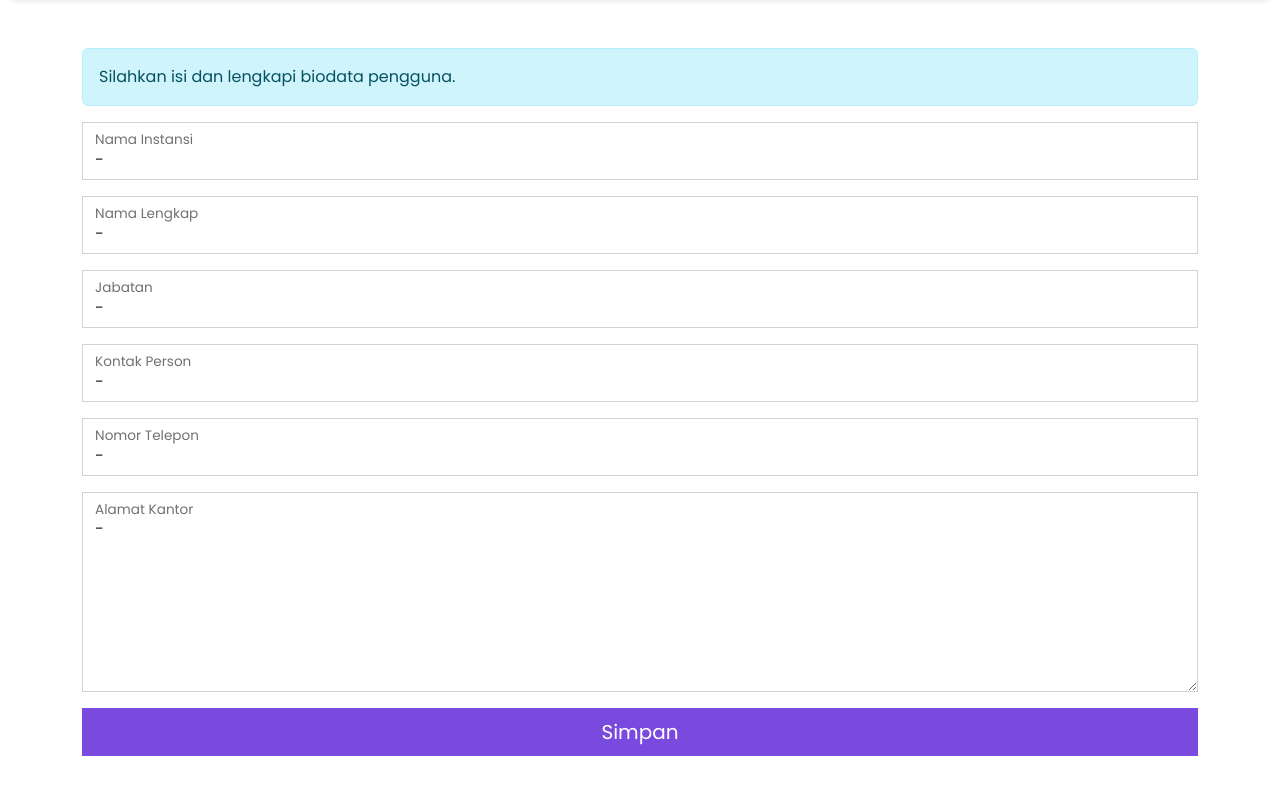
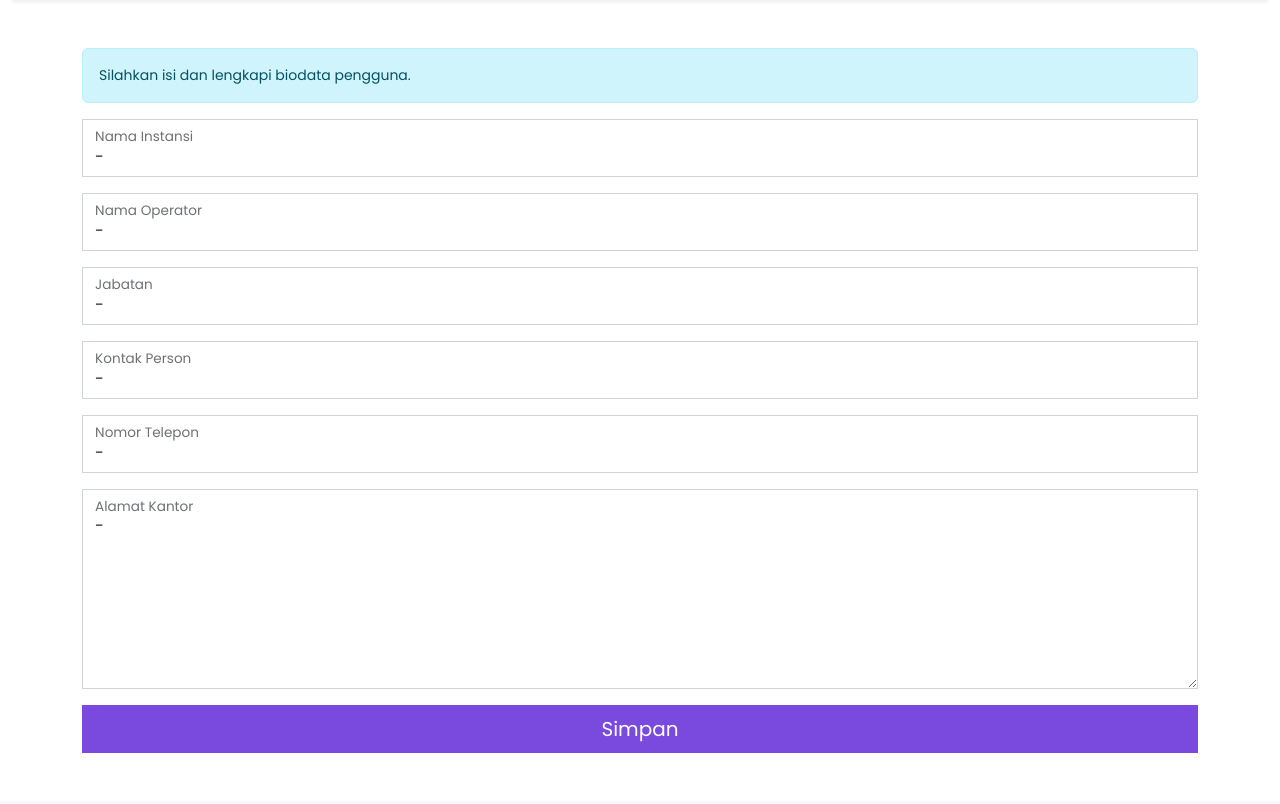
Before and after one commit to sleepingtime94/petaku-v2, a PHP site: template app/Views/profile.twig in a window 1280 px wide. Shown: the part 72-876 px from the top of the page. After the commit the page ends 825 px from the top, so only its background shows below. Run offline with PHP 8.4, Linux system fonts and the light colour scheme; the template is opened without the code that fills it, so the values that code supplies are empty; some libraries are stand-ins or nearby versions.

Commit message:
fix profile input info

```diff
--- a/app/Views/profile.twig
+++ b/app/Views/profile.twig
@@ -1,10 +1,8 @@
 {% extends "layout.twig" %} {% block content %}
 <div class="container">
   <div id="profile-form" class="my-5">
-    <div class="mb-3">
-      <div class="alert alert-info">
-        Silahkan isi dan lengkapi biodata pengguna.
-      </div>
+    <div class="alert alert-info small mb-3">
+      Silahkan isi dan lengkapi biodata pengguna.
     </div>
     <div class="form-floating mb-3">
       <input type="text" class="form-control rounded-0" id="gov-name" placeholder="xxx" autocomplete="off"
@@ -14,7 +12,7 @@
     <div class="form-floating mb-3">
       <input type="text" class="form-control rounded-0" id="gov-leader" placeholder="xxx" autocomplete="off"
         value="{{ user.gov_leader | default('-') }}" />
-      <label for="gov-leader">Nama Lengkap</label>
+      <label for="gov-leader">Nama Operator</label>
     </div>
     <div class="form-floating mb-3">
       <input type="text" class="form-control rounded-0" id="gov-position" placeholder="xxx" autocomplete="off"
@@ -37,9 +35,10 @@
       <label for="gov-address">Alamat Kantor</label>
     </div>
     <div class="my-3">
-      <button class="btn btn-default btn-lg rounded-0 w-100">Simpan</button>
+      <button id="btn-save-profile" class="btn btn-default btn-lg rounded-0 w-100">Simpan</button>
     </div>
   </div>
+</div>
 </div>
 
 <script src="/assets/js/profile.js"></script>
```
Also changed, not shown: public/assets/js/profile.js.
